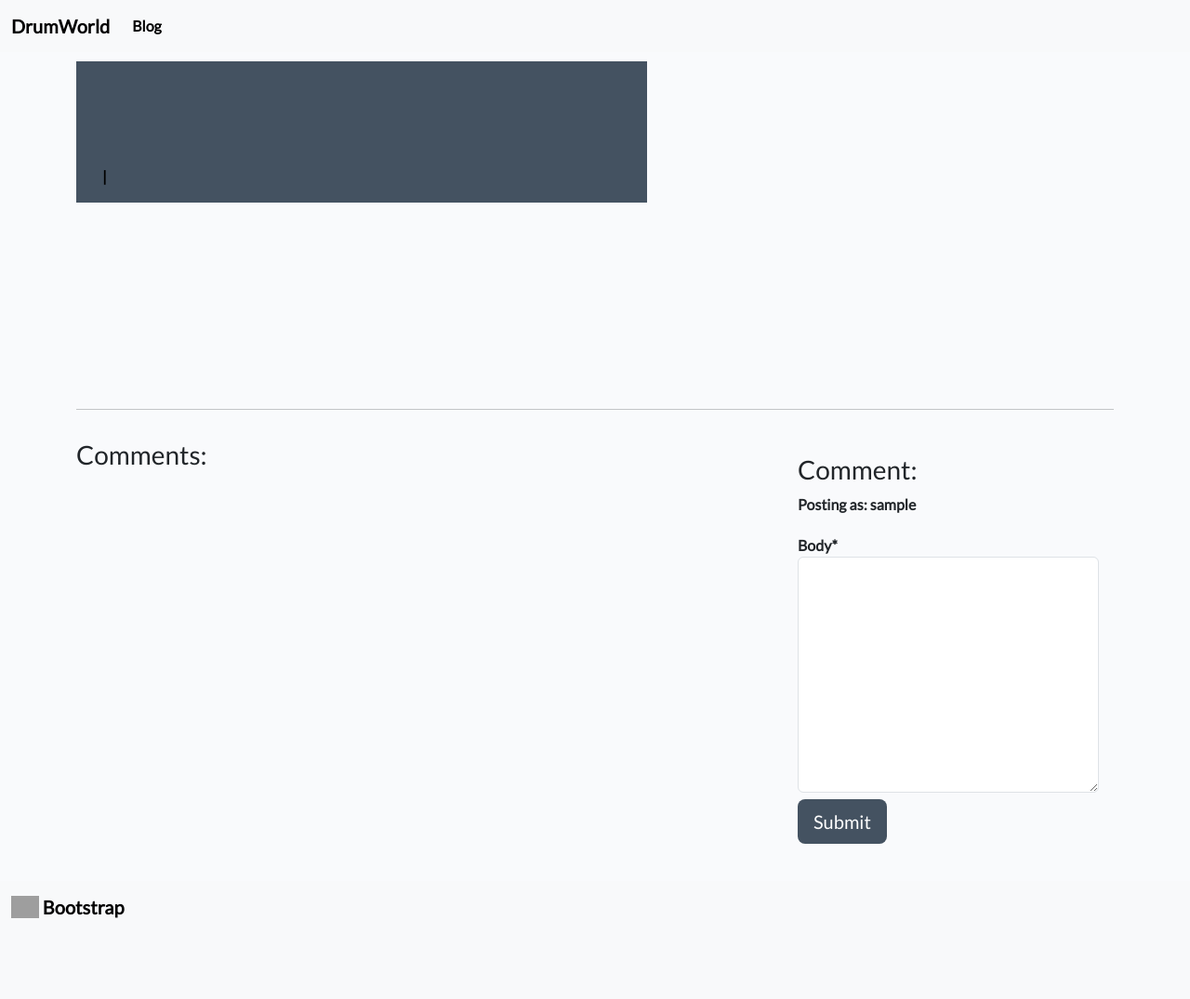
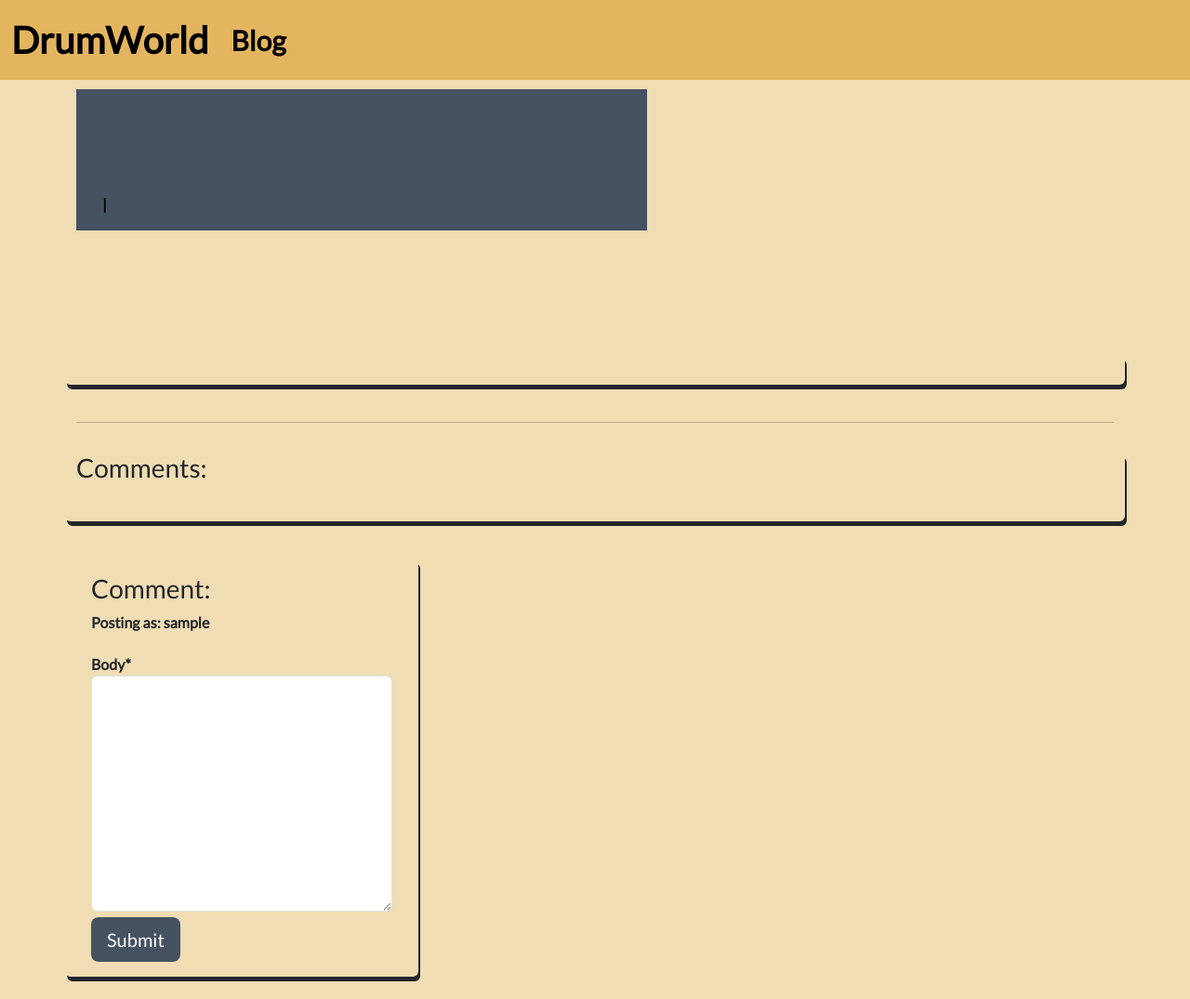
Before and after one commit to jlindeloef/drumworld, a Django app: template templates/post_detail.html in a window 1280 px wide. Shown: the whole page at 93% size. Before the commit the page ends 988 px from the top, so only its background shows below. Run offline with Django 3.2, Linux system fonts and the light colour scheme; the template is opened without the code that fills it: values that come from a table or form of the project are taken from there, others are empty; the visitor is signed in with stand-in values (Sample User, id 1); some libraries are stand-ins or nearby versions; grey boxes are pictures that could not be loaded.

Commit message:
Adding style to navbar and main.

```diff
--- a/static/css/style.css
+++ b/static/css/style.css
@@ -9,15 +9,22 @@ body {
 }
 
 .navbar {
-    background-color: #23396b;
+    background-color: #e4b55f;
+    font-size: 30px;
+    font-family: 'Lato', "sans-serif";
+}
+
+.navbar-brand {
+    font-size: 40px;
 }
 
 .main-bg {
-    background-color: #F9FAFC;
+    background-color: #f0ddb4;
 }
 
 .card {
     border-style: none;
+    box-shadow: 2px 5px;
     background-color: transparent;
 }
 
--- a/templates/base.html
+++ b/templates/base.html
@@ -3,22 +3,26 @@
 <!DOCTYPE html>
 <html class="h-100">
 <html lang="en">
+
 <head>
   <meta charset="UTF-8">
   <meta name="viewport" content="width=device-width, initial-scale=1.0">
   <link href="https://cdn.jsdelivr.net/npm/bootstrap@5.3.2/dist/css/bootstrap.min.css" rel="stylesheet"
     integrity="sha384-T3c6CoIi6uLrA9TneNEoa7RxnatzjcDSCmG1MXxSR1GAsXEV/Dwwykc2MPK8M2HN" crossorigin="anonymous">
   <script src="https://cdn.jsdelivr.net/npm/bootstrap@5.3.2/dist/js/bootstrap.bundle.min.js"
-      integrity="sha384-C6RzsynM9kWDrMNeT87bh95OGNyZPhcTNXj1NW7RuBCsyN/o0jlpcV8Qyq46cDfL" crossorigin="anonymous"></script>
+    integrity="sha384-C6RzsynM9kWDrMNeT87bh95OGNyZPhcTNXj1NW7RuBCsyN/o0jlpcV8Qyq46cDfL"
+    crossorigin="anonymous"></script>
   <link rel="stylesheet" href="{% static 'css/style.css' %}">
 
   <title>DrumWorld</title>
 </head>
+
 <body>
-    <nav class="navbar navbar-expand-lg bg-body-tertiary">
+  <nav class="navbar navbar-expand-lg navbar-tertiary">
     <div class="container-fluid">
       <a class="navbar-brand" href="{% url 'home' %}">DrumWorld</a>
-          <button class="navbar-toggler" type="button" data-bs-toggle="collapse" data-bs-target="#navbarNavAltMarkup" aria-controls="navbarNavAltMarkup" aria-expanded="false" aria-label="Toggle navigation">
+      <button class="navbar-toggler" type="button" data-bs-toggle="collapse" data-bs-target="#navbarNavAltMarkup"
+        aria-controls="navbarNavAltMarkup" aria-expanded="false" aria-label="Toggle navigation">
       <span class="navbar-toggler-icon"></span>
       </button>
       <div class="collapse navbar-collapse" id="navbarNavAltMarkup">
@@ -35,7 +39,7 @@
     {% endblock content %}
 
   </main>
-
+  <!--
     <nav class="navbar bg-body-tertiary">
       <div class="container-fluid">
         <a class="navbar-brand" href="#">
@@ -44,6 +48,7 @@
         </a>
       </div>
     </nav>
+-->
 </body>
 
 </html>
--- a/templates/index.html
+++ b/templates/index.html
@@ -1,6 +1,7 @@
 {% extends "base.html" %}
 
 {% block content %}
+
 
 <div class="container-fluid">
     <div class="row">
@@ -40,6 +41,7 @@
             </div>
         </div>
     </div>
+
     {% if is_paginated %}
     <nav aria-label="Page navigation">
         <ul class="pagination justify-content-center">
--- a/templates/post_detail.html
+++ b/templates/post_detail.html
@@ -31,20 +31,6 @@
                 <p class="card-text ">
                     {{ post.content | safe }}
                 </p>
-                <div class="row">
-
-                    <div class="col-1">
-                        <!-- The number of likes goes before the closing strong tag -->
-                        <strong class="text-secondary"><i class="far fa-heart"></i> {{ post.number_of_likes }} </strong>
-                    </div>
-                    <div class="col-1">
-                        {% with comments.count as total_comments %}
-                        <strong class="text-secondary"><i class="far fa-comments"></i>
-                            <!-- Our total_comments variable goes before the closing strong tag -->
-                            {{ total_comments }}</strong>
-                        {% endwith %}
-                    </div>
-                </div>
             </div>
         </div>
     </div>
@@ -54,7 +40,7 @@
         </div>
     </div>
     <div class="row">
-        <div class="col-md-8 card mb-4  mt-3 ">
+        <div class="col-md-12 card mb-4  mt-3 ">
             <h3>Comments:</h3>
             <div class="card-body">
                 <!-- We want a for loop inside the empty control tags to iterate through each comment in comments -->
```
Lines whose indentation alone changed are shown as unchanged.
